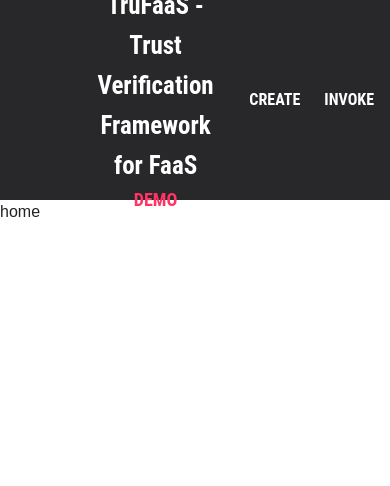
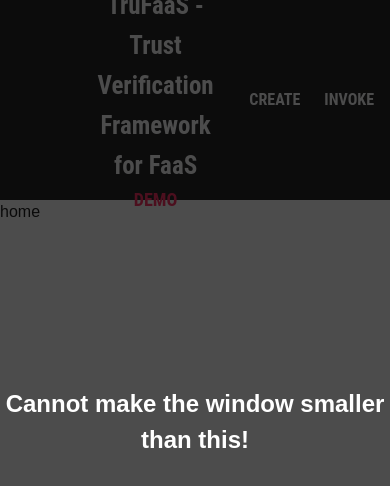
Before and after one commit to TruFaaS/TruFaaS-Demo-App, a React (Vite) app: page / in a window 390 px wide. Shown: the top 486 px of the page. Built offline with nearby package versions, Linux system fonts and the light colour scheme.

Commit message:
window resizing restriction added

```diff
--- /dev/null
+++ b/src/App.jsx
@@ -0,0 +1,52 @@
+import { useState, useEffect } from "react";
+import { RouterProvider } from "react-router-dom";
+import router from "./routes";
+import { Typography } from "@mui/material";
+
+const overlayStyle = {
+  position: "fixed",
+  top: 0,
+  left: 0,
+  width: "100%",
+  height: "100%",
+  backgroundColor: "rgba(0, 0, 0, 0.7)",
+  zIndex: 9999,
+  display: "flex",
+  justifyContent: "center",
+  alignItems: "center",
+  color: "white",
+  fontSize: "24px",
+  fontWeight: "bold",
+  textAlign: "center",
+};
+
+const App = () => {
+  const [resizable, setResizable] = useState(true);
+
+  // Add event listener to check window size on mount and resize
+  useEffect(() => {
+    const handleResize = () => {
+      setResizable(window.innerWidth > 750); // Set resizable to false if width is smaller than
+    };
+
+    handleResize(); // Check initial window size
+    window.addEventListener("resize", handleResize); // Add event listener for window resize
+
+    return () => {
+      window.removeEventListener("resize", handleResize); // Clean up event listener on component unmount
+    };
+  }, []);
+
+  return (
+    <>
+      {resizable ? null : (
+        <Typography variant="body1" style={overlayStyle}>
+          Cannot make the window smaller than this!
+        </Typography>
+      )}
+      <RouterProvider router={router} />
+    </>
+  );
+};
+
+export default App;
--- a/src/main.jsx
+++ b/src/main.jsx
@@ -3,14 +3,14 @@ import { createRoot } from "react-dom/client";
 import { CssBaseline } from "@mui/material";
 import { ThemeProvider } from "@emotion/react";
 import theme from "./theme.js";
-import { RouterProvider } from "react-router-dom";
-import router from "./routes.jsx";
+import App from "./App.jsx";
 
 createRoot(document.getElementById("root")).render(
   <React.StrictMode>
     <ThemeProvider theme={theme}>
       <CssBaseline />
-      <RouterProvider router={router} />
+      <App />
+      {/* <RouterProvider router={router} /> */}
     </ThemeProvider>
   </React.StrictMode>
 );
```
